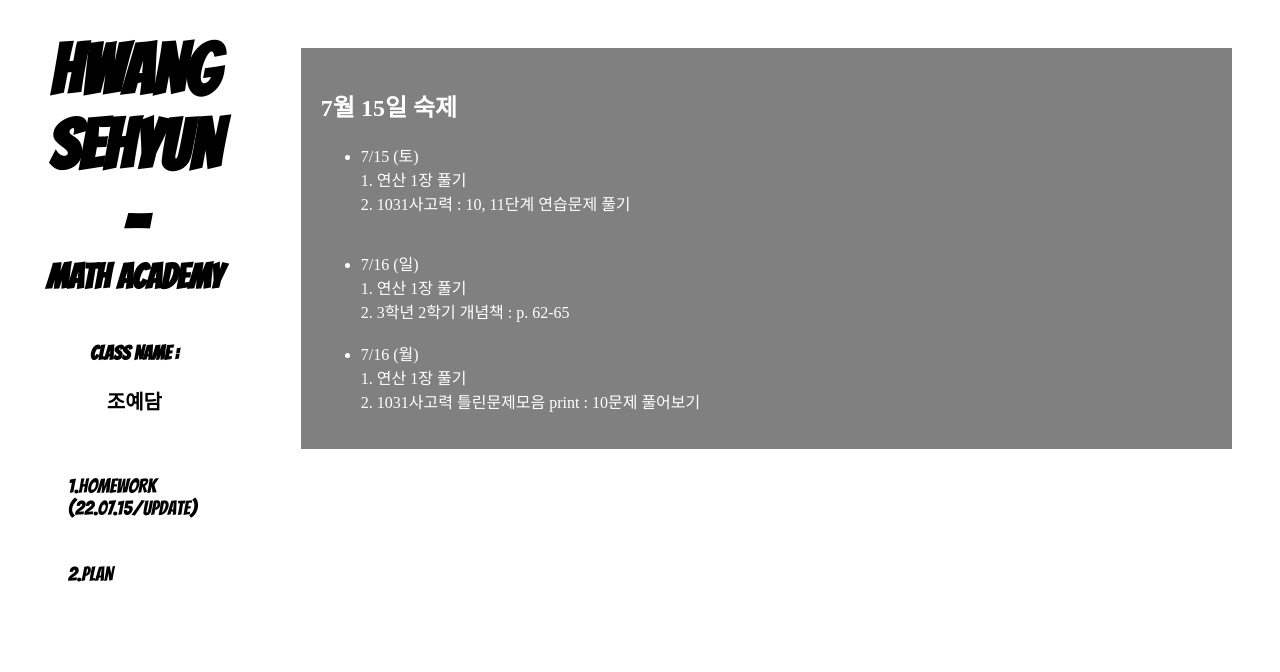
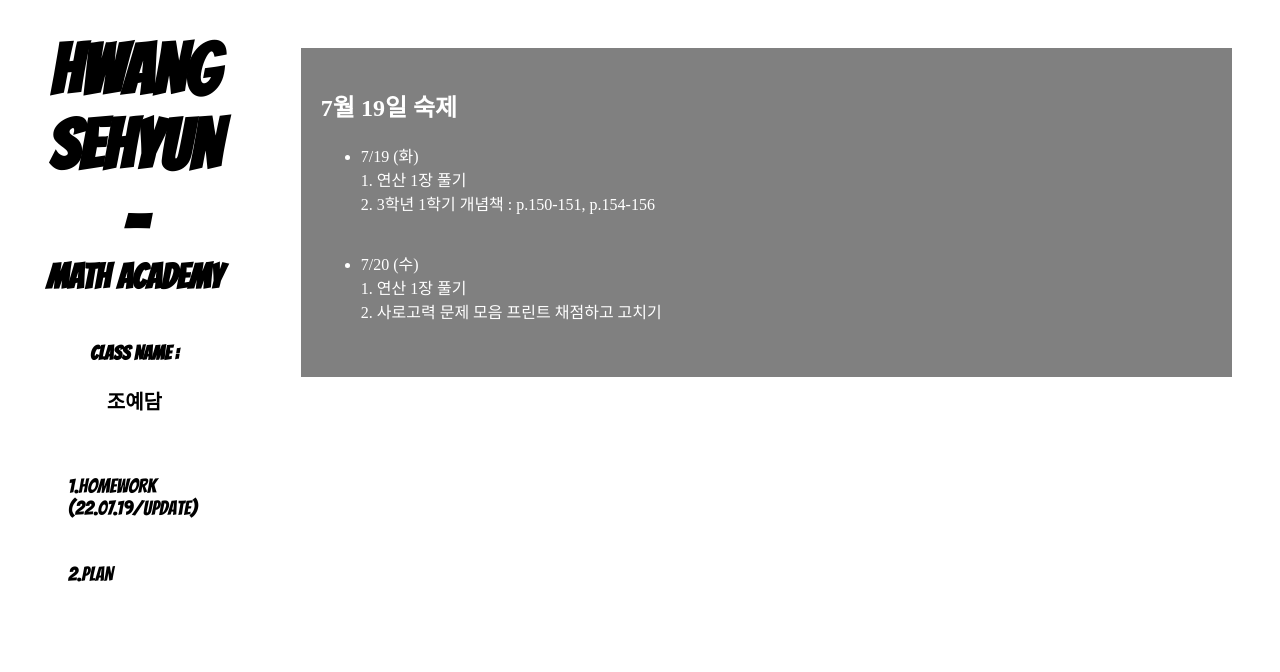
Before and after one commit to hwang-sehyun/sehyunclass, a plain HTML site: page homework.html in a window 1280 px wide. Drawn offline with Linux system fonts and the light colour scheme; a web font is replaced by a local one.

Commit message:
에담 수업 업데이트

```diff
--- a/homework.html
+++ b/homework.html
@@ -109,7 +109,7 @@
         <h3 style="color:black; text-shadow:none; font-family: 'Bangers', cursive; font-size:20px;"> CLASS NAME :<br><br> 조예담 </h3>
         <div class="card1">
           <p style="font-size:20px; font-family: 'Bangers', cursive;">
-            <a href="homework.html" style="text-decoration-line: none; color:black;">1.HOMEWORK (22.07.15/update)<br><br><br></a>
+            <a href="homework.html" style="text-decoration-line: none; color:black;">1.HOMEWORK (22.07.19/update)<br><br><br></a>
             <a href="예담여름방학계획.pdf" style="text-decoration-line: none;color:black;">2.PLAN<br><br><br></a>
           </p>
         </div>
@@ -117,26 +117,21 @@
 
       <div class="rightcolumn" style="color:white;">
         <div class="card2">
-          <h2> 7월 15일 숙제  </h2>
+          <h2> 7월 19일 숙제  </h2>
           <ul>
             <li>
-              7/15 (토)<br>
+              7/19 (화)<br>
                1. 연산 1장 풀기<br>
-               2. 1031사고력 : 10, 11단계 연습문제 풀기<br>
+               2. 3학년 1학기 개념책 : p.150-151, p.154-156 <br>
                <br>
             </li>
             <br>
             <li>
-              7/16 (일)<br>
+              7/20 (수)<br>
                1. 연산 1장 풀기<br>
-               2. 3학년 2학기 개념책 : p. 62-65<br>
+               2. 사로고력 문제 모음 프린트 채점하고 고치기<br>
             </li>
             <br>
-            <li>
-              7/16 (월)<br>
-               1. 연산 1장 풀기<br>
-               2. 1031사고력 틀린문제모음 print : 10문제 풀어보기<br>
-            </li>
           </ul>
           </div>
       </div>
```
Also changed, not shown: index.html (+8 -3 lines).
